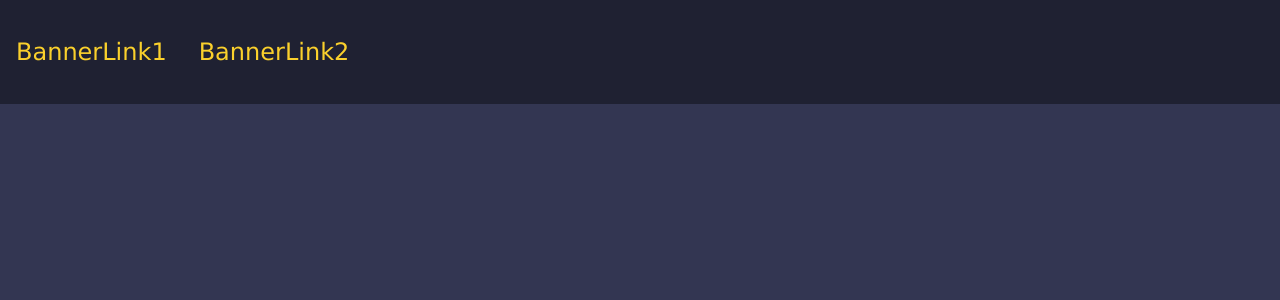
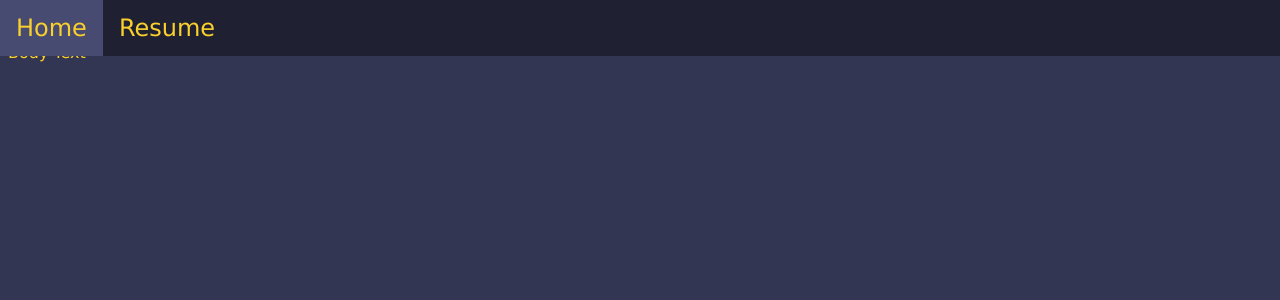
Before and after one commit to brocktdavis/my-website, a React (Create React App) app in the folder app/: page / in a window 1280 px wide. Shown: the top 300 px of the page. Built offline with nearby package versions, Linux system fonts and the light colour scheme.

Commit message:
Improve header

```diff
--- a/app/src/component/App.js
+++ b/app/src/component/App.js
@@ -4,10 +4,20 @@ import './App.css';
 import Header from './Header';
 
 class App extends React.Component {
+  constructor(props) {
+    super(props);
+    this.state = {
+      pages: ['Home', 'Resume'],
+    }
+  }
+
   render() {
     return (
       <div className="app">
-        <Header />
+        <Header
+          pages={this.state.pages}
+          onClick={(pageName) => alert(pageName)}
+        />
         <p>Body Text</p>
       </div>
     );
--- a/app/src/component/Header.css
+++ b/app/src/component/Header.css
@@ -1,4 +1,4 @@
-.banner {
+.header {
     /* Put and keep at top */
     position: fixed;
     top: 0;
@@ -18,14 +18,29 @@
     background-color: var(--dark-darker);
 }
 
-.banner-link {
+.header-link {
+    /* Keep on left */
     float:  left;
 }
 
-.banner-link p {
+.header-link p {
+    /* Font decoration */
     font-size: 1.5em;
-    display: block;
+
+    /* Keep in blocks with padding but no margin */
     padding: 14px 16px;
+    margin: 0;
 
+    /* Don't underline links */
     text-decoration: none;
 }
+
+.header-link p:hover {
+    background-color: var(--dark-lighter);
+    cursor: pointer;
+}
+
+.header-break {
+    height: 0;
+    margin-bottom: 22px;
+}
--- a/app/src/component/Header.js
+++ b/app/src/component/Header.js
@@ -2,9 +2,9 @@ import React from 'react';
 import './Header.css'
 
 
-function BannerLink(props) {
+function HeaderLink(props) {
   return (
-    <li className='banner-link' onClick={props.onClick}>
+    <li className='header-link' onClick={props.onClick}>
       <p>{props.text}</p>
     </li>
   );
@@ -12,19 +12,20 @@ function BannerLink(props) {
 
 class Header extends React.Component {
   render() {
+    const headerLinks = this.props.pages.map((pageName, index) =>
+      <HeaderLink
+        onClick={() => this.props.onClick(pageName)}
+        text={pageName}
+        key={index}
+      />
+    );
+
     return (
       <div>
-        <ul className='banner'>
-          <BannerLink
-            onClick={() => alert('banner click!')}
-            text="BannerLink1"
-          />
-          <BannerLink
-            onClick={() => alert('banner click2!')}
-            text="BannerLink2"
-          />
+        <ul className='header'>
+          {headerLinks}
         </ul>
-        <br className='banner-break' />
+        <br className='header-break' />
       </div>
     );
   }
```
